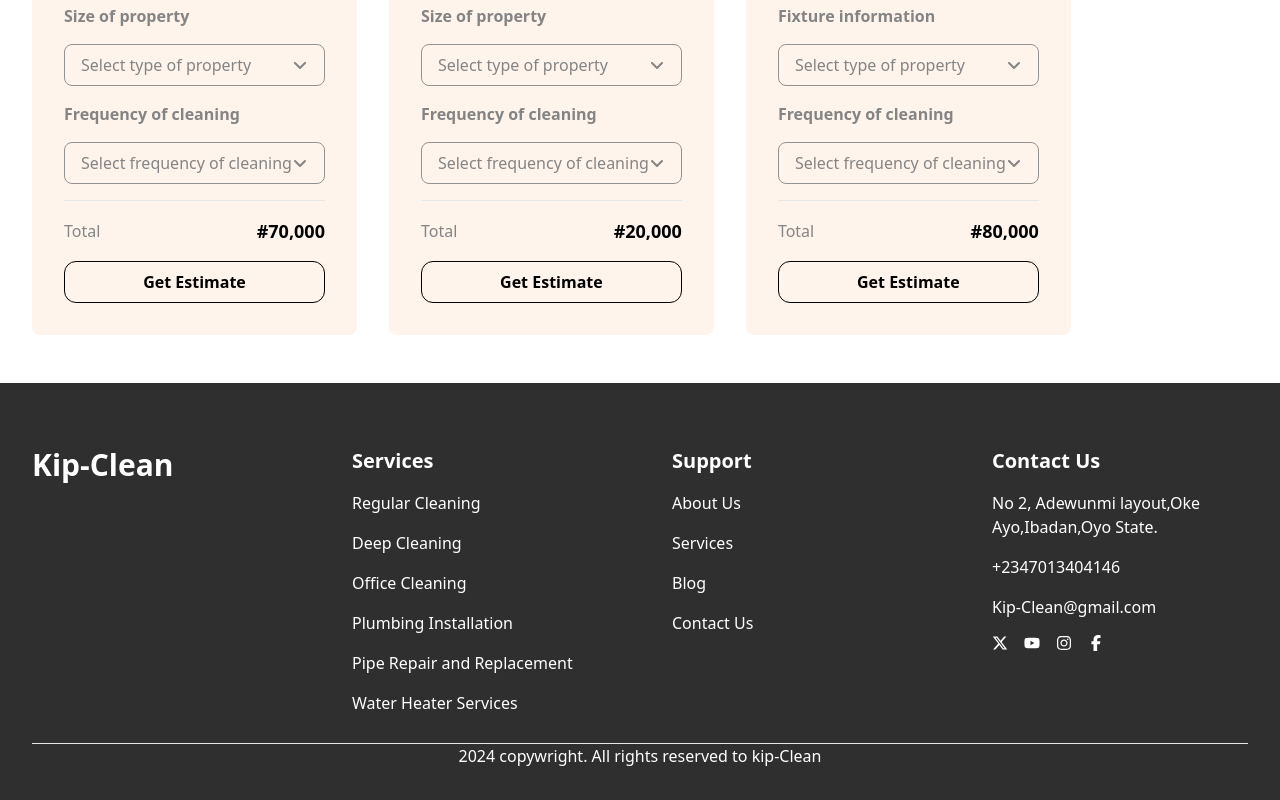
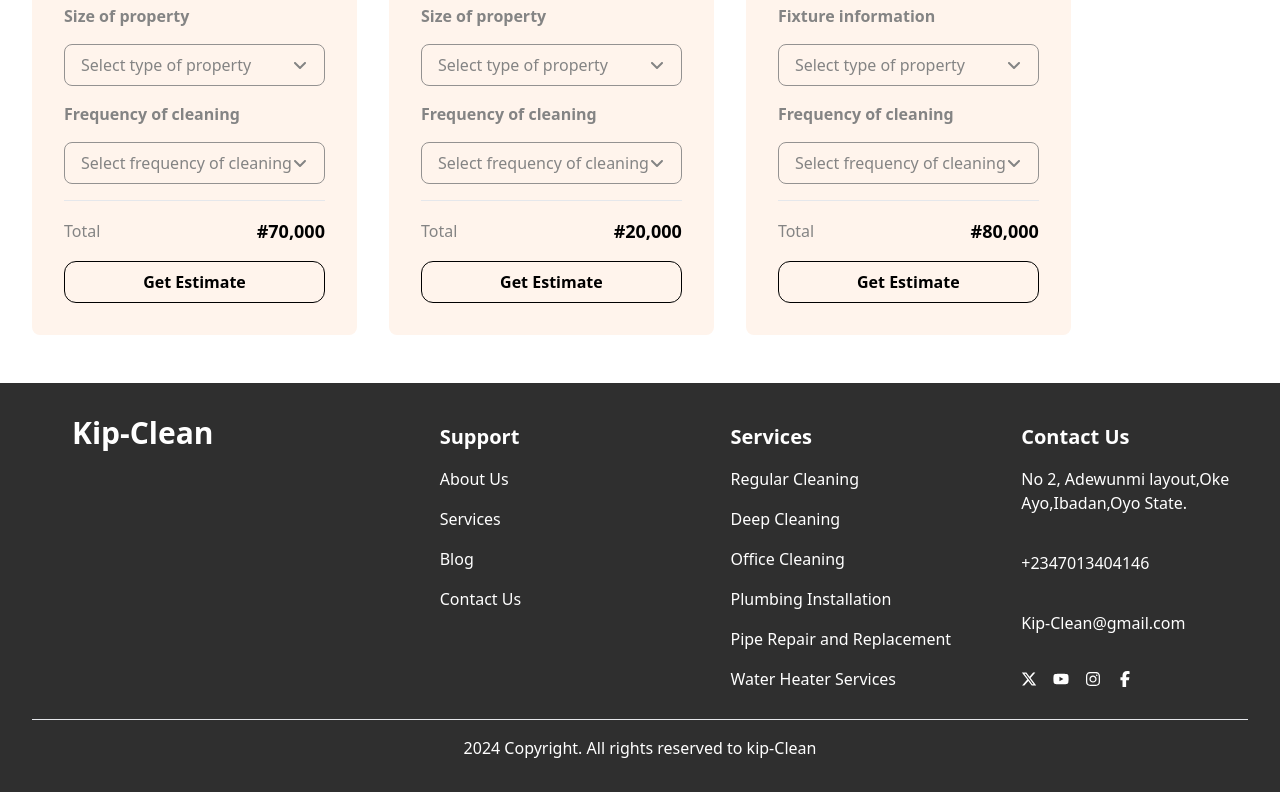
Before and after one commit to mosesfawole/kipClean, a React (Vite) app: page /pricing in a window 1280 px wide. Shown: the part 442-1242 px from the top of the page. Built offline with nearby package versions, Linux system fonts and the light colour scheme.

Commit message:
fix to footer section

```diff
--- a/src/components/Footer.jsx
+++ b/src/components/Footer.jsx
@@ -1,37 +1,39 @@
-import { FaXTwitter } from 'react-icons/fa6';
-import { FaYoutube } from 'react-icons/fa6';
-import { FaInstagram } from 'react-icons/fa6';
-import { FaFacebookF } from 'react-icons/fa6';
-import { Link } from 'react-router-dom';
+import { FaXTwitter } from "react-icons/fa6";
+import { FaYoutube } from "react-icons/fa6";
+import { FaInstagram } from "react-icons/fa6";
+import { FaFacebookF } from "react-icons/fa6";
+import { Link } from "react-router-dom";
 const Footer = () => {
   const currentYear = new Date().getFullYear();
 
   return (
-		<div className=' bg-[#2f2f2f] text-white p-8 max-w-[1440px] mx-auto'>
-			<div className=''>
-				<div className='grid grid-cols-1 sm:grid-cols-2 mt-8 md:grid-cols-3 lg:grid-cols-4 gap-x-16 gap-y-10 justify-center'>
-					<h1 className=' text-3xl font-bold w-full'>Kip-Clean</h1>
-					<div className=' order-2 w-full'>
-						<h1 className='text-xl font-bold '>Support</h1>
-						<ul className='flex flex-col gap-4 pt-4 '>
+    <div className=" bg-[#2f2f2f] text-white p-8 max-w-[1440px] mx-auto">
+      <div className="md:flex  items-baseline">
+        <h1 className="flex-1 mb-10 md:mb-0  text-3xl font-bold w-full md:px-10 ">
+          Kip-Clean
+        </h1>
+        <div className="grid grid-cols-2 sm:grid md:flex lg;grid  gap-16 justify-between ">
+          <div className="order-2 md:order-1 w-full">
+            <h1 className="text-xl font-bold ">Support</h1>
+            <ul className="flex flex-col gap-4 pt-4 ">
               <li>
-								<Link to={'/about'}>About Us</Link>
+                <Link to={"/about"}>About Us</Link>
               </li>
               <li>
-								<Link to={'/services'}>Services</Link>
+                <Link to={"/services"}>Services</Link>
               </li>
               <li>
-								<Link to={''}>Blog</Link>
+                <Link to={""}>Blog</Link>
               </li>
               <li>
-								<Link to={'/contact'}>Contact Us</Link>
+                <Link to={"/contact"}>Contact Us</Link>
               </li>
             </ul>
           </div>
           {/*  */}
-					<div className='w-full '>
-						<h1 className='text-xl font-bold '>Services</h1>
-						<ul className='flex flex-col gap-4 pt-4 '>
+          <div className="order-1 md:order-2 w-full ">
+            <h1 className="text-xl font-bold ">Services</h1>
+            <ul className="flex flex-col gap-4 pt-4 ">
               <li>Regular Cleaning</li>
               <li>Deep Cleaning</li>
               <li>Office Cleaning</li>
@@ -41,13 +43,13 @@ const Footer = () => {
             </ul>
           </div>
           {/*  */}
-					<div className='order-3 w-full '>
-						<h1 className='text-xl font-bold '>Contact Us</h1>
-						<ul className='flex flex-col gap-4 pt-4 '>
+          <div className="order-3 w-full ">
+            <h1 className="text-xl font-bold ">Contact Us</h1>
+            <ul className="flex flex-col gap-4 md:gap-9 pt-4 ">
               <li>No 2, Adewunmi layout,Oke Ayo,Ibadan,Oyo State.</li>
               <li>+2347013404146</li>
               <li>Kip-Clean@gmail.com</li>
-							<div className='flex gap-4 '>
+              <div className="flex gap-4 ">
                 <FaXTwitter />
                 <FaYoutube />
                 <FaInstagram />
@@ -57,9 +59,9 @@ const Footer = () => {
           </div>
         </div>
       </div>
-			<div className='block text-center '>
-				<hr className='mt-7 ' />
-				<p>{currentYear} copywright. All rights reserved to kip-Clean</p>
+      <div className="block text-center ">
+        <hr className="mt-7 mb-4 " />
+        <p>{currentYear} Copyright. All rights reserved to kip-Clean</p>
       </div>
     </div>
   );
```
Lines whose indentation alone changed are shown as unchanged.
